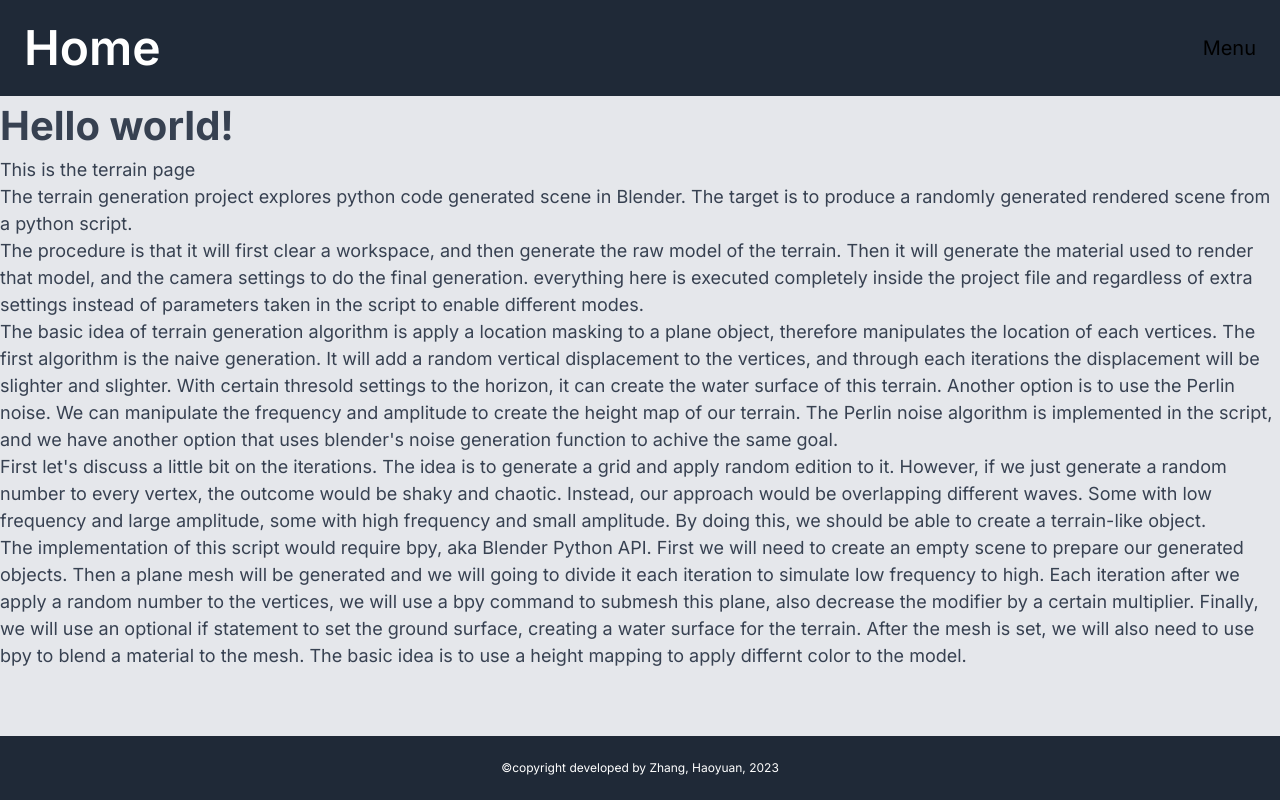
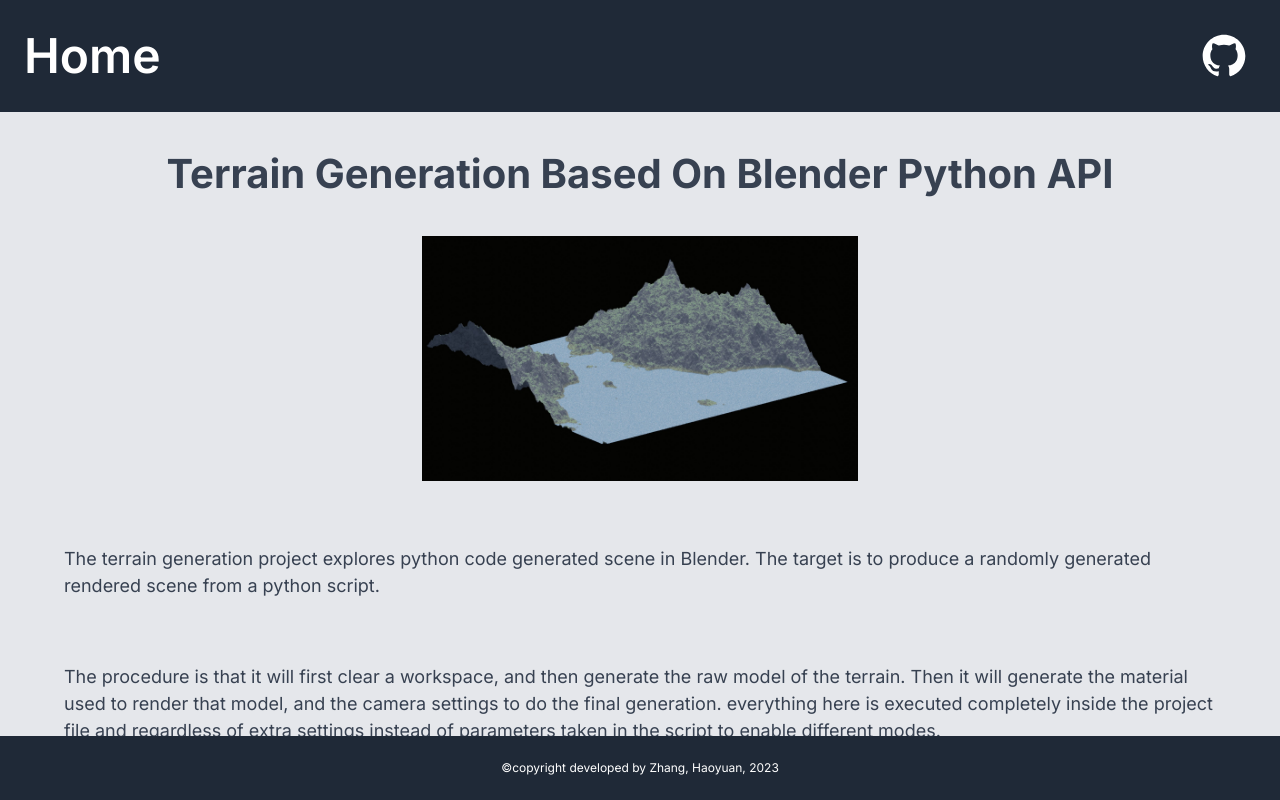
Before and after one commit to zhy21345/NextJS-Portfolio-Slim, a Next.js app: page /Terrain in a window 1280 px wide. Built offline with nearby package versions, Linux system fonts and the light colour scheme.

Commit message:
styling fix

```diff
--- a/src/app/Terrain/page.tsx
+++ b/src/app/Terrain/page.tsx
@@ -1,8 +1,17 @@
+import Image from "next/image.js"
+
 export default function terrain() {
     return (
       <div>
-        <h1>Hello world!</h1>
-        <p>This is the terrain page</p>
+        <h1 className="text-center m-[2.5%]">Terrain Generation Based On Blender Python API</h1>
+        <div className="flex justify-center">
+          <Image
+                  src="/images/terrain_sample.jpg"
+                  alt="terrain project"
+                  width={435.82}
+                  height={435.82}
+                  />
+        </div>
         <p>The terrain generation project explores python code generated scene in Blender.
           The target is to produce a randomly generated rendered scene from a python script.
         </p>
--- a/src/app/components/hero.jsx
+++ b/src/app/components/hero.jsx
@@ -4,22 +4,22 @@ import Image from "next/image.js"
 const Hero = () => {
     return(
         <div className="grid grid-cols-1 lg:grid-cols-12">
-            <div className="col-span-7">
+            <div className="col-span-8">
                 <section>
                     <h1 className="text-3xl flex items-center justify-center font-bold mb-4 text-gray-800">
                         Welcome to My Portfolio
                     </h1>
                     <p className='flex items-center justify-center text-gray-700'>
-                        this is the body paragraph will be discussed soon about my works.
+                            Hi! My name is Haoyuan Zhang, I graduated from University of California, Irvine. I completed a major of computer science with a specialization in computer vision, I also completed a minor in statistics. Here are some selected presentations of my previous projects.
                     </p>
                 </section>
             </div>
-            <div>
+            <div className="items-center m-auto">
                 <Image
                 src="/images/avatar.png"
                 alt="terrain project"
-                width={435.82}
-                height={435.82}
+                width={128}
+                height={128}
                 />
             </div>
         </div>
--- a/src/app/components/intro-bar.jsx
+++ b/src/app/components/intro-bar.jsx
@@ -23,11 +23,13 @@ const IntroBar = () => {
             </Link>
 
             {/* work 2 */}
-            <div className="w-[435.82px] h-[255.36px] bg-gray-300">
+            <div className="w-[435.82px] h-[255.36px] bg-gray-300 flex items-center justify-center m-auto text-gray-600">
+              collecting reports
             </div>
 
             {/* work 3 */}
-            <div className="w-[435.82px] h-[255.36px] bg-gray-300">
+            <div className="w-[435.82px] h-[255.36px] bg-gray-300 flex items-center justify-center m-auto text-gray-600">
+              collecting reports
             </div>
           </div>
         </div>
--- a/src/app/components/nav-bar.jsx
+++ b/src/app/components/nav-bar.jsx
@@ -1,5 +1,6 @@
+import React from "react";
 import Link from "next/link";
-import React from "react";
+import Image from "next/image.js"
 
 const NavBar = () => {
     return(
@@ -9,9 +10,14 @@ const NavBar = () => {
                     Home
                 </Link>
 
-                <div className="text-xl">
-                    Menu
-                </div>
+                <Link href={"https://github.com/zhy21345/NextJS-Portfolio-Slim"}>
+                    <Image
+                    src="/images/icons8-github-64.svg"
+                    alt="Github Link"
+                    width={64}
+                    height={64}
+                    />
+                </Link>
             </div>
         </div>
     )
--- a/src/app/globals.css
+++ b/src/app/globals.css
@@ -53,6 +53,7 @@ p {
   font-weight: 400; /* Regular */
   font-size: 18px;
   color: #374151;
+  margin: 5%
 }
 
 .extra {
```
Also changed, not shown: public/images/icons8-github-64.svg (added).
